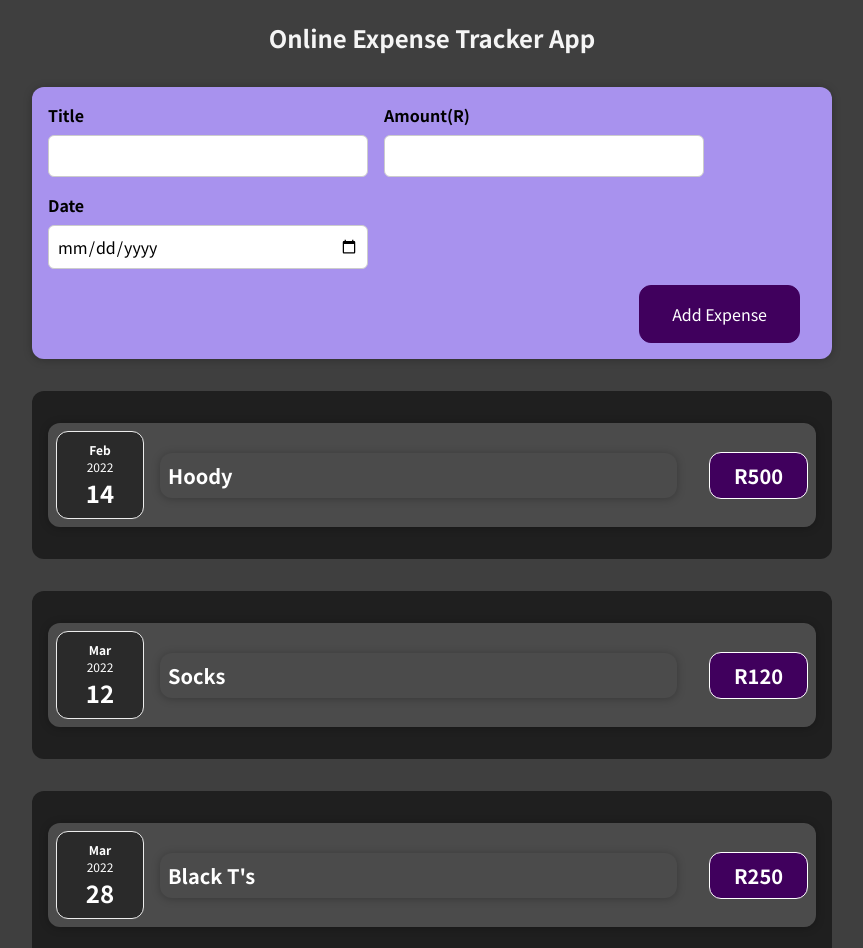
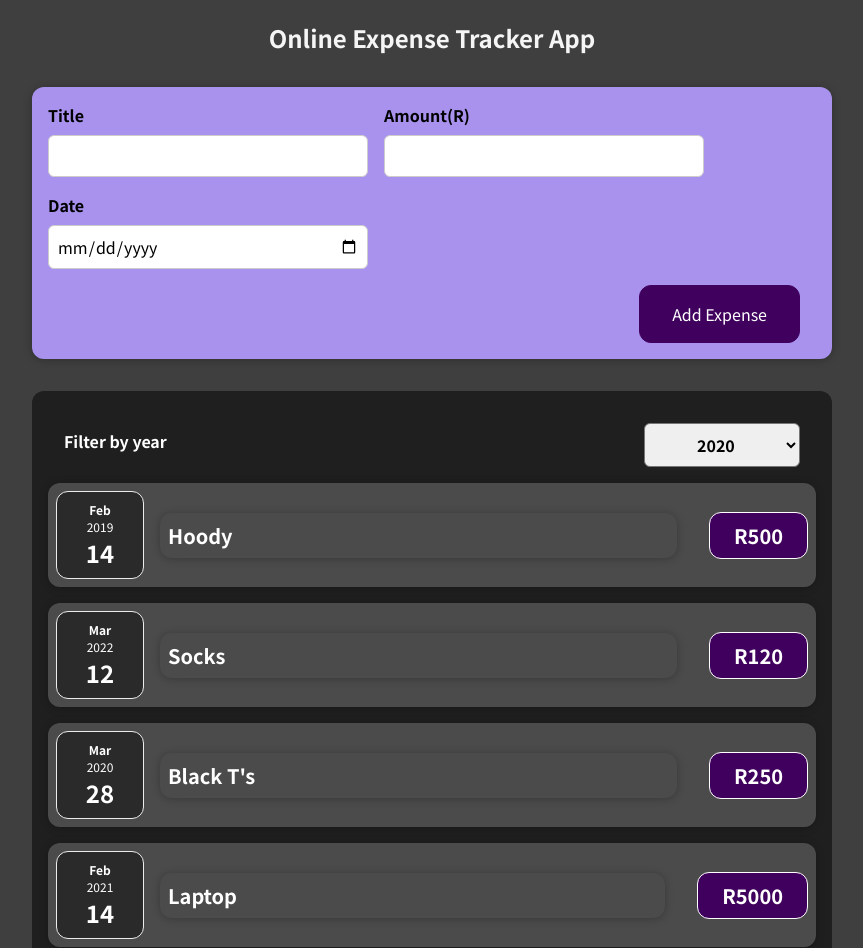
Before and after one commit to Azania-Mokhampane/expense_app, a React (Create React App) app: page / in a window 1280 px wide. Shown: the top 948 px of the page, without its empty margins (208-1071 px from the left). Built offline with nearby package versions, Linux system fonts and the light colour scheme.

Commit message:
feat: year filter

```diff
--- a/src/App.js
+++ b/src/App.js
@@ -11,7 +11,7 @@ const App = () => {
       id: "p1",
       title: "Hoody",
       amount: 500,
-      date: new Date(2022, 1, 14),
+      date: new Date(2019, 1, 14),
     },
     {
       id: "p2",
@@ -23,7 +23,25 @@ const App = () => {
       id: "p3",
       title: "Black T's",
       amount: 250,
-      date: new Date(2022, 2, 28),
+      date: new Date(2020, 2, 28),
+    },
+    {
+      id: "p4",
+      title: "Laptop",
+      amount: 5000,
+      date: new Date(2021, 1, 14),
+    },
+    {
+      id: "p5",
+      title: "Web Camera",
+      amount: 700,
+      date: new Date(2022, 2, 12),
+    },
+    {
+      id: "p6",
+      title: "Headphones",
+      amount: 850,
+      date: new Date(2020, 2, 28),
     },
   ];
 
@@ -34,13 +52,9 @@ const App = () => {
     <>
       <div className="header">Online Expense Tracker App</div>
       <NewExpense onSaveExpense={addExpenseHandler} />
-      {expenses.map((items) => (
-        <Expenses
-          nameOfProduct={items.title}
-          price={items.amount}
-          date={items.date}
-        />
-      ))}
+
+      <Expenses items={expenses} />
+
       {/* this .map method its more like writing a for loop to loop through an array, without writing all the long code */}
       <div>
         <p className="developer">
--- /dev/null
+++ b/src/components/Expenses/ExpenseFilter.css
@@ -0,0 +1,24 @@
+.expenses-filter {
+  color: white;
+  padding: 0 1rem;
+}
+
+.expenses-filter__control {
+  display: flex;
+  width: 100%;
+  align-items: center;
+  justify-content: space-between;
+  margin: 1rem 0;
+}
+
+.expenses-filter label {
+  font-weight: bold;
+  margin-bottom: 0.5rem;
+}
+
+.expenses-filter select {
+  font: inherit;
+  padding: 0.5rem 3rem;
+  font-weight: bold;
+  border-radius: 6px;
+}
--- /dev/null
+++ b/src/components/Expenses/ExpenseFilter.js
@@ -0,0 +1,23 @@
+import React from "react";
+
+import "./ExpenseFilter.css";
+
+const ExpensesFilter = (props) => {
+  const dropdownChangeHandler = (event) =>
+    props.onChangeHandler(event.target.value);
+  return (
+    <div className="expenses-filter">
+      <div className="expenses-filter__control">
+        <label>Filter by year</label>
+        <select value={props.selected} onChange={dropdownChangeHandler}>
+          <option value="2022">2022</option>
+          <option value="2021">2021</option>
+          <option value="2020">2020</option>
+          <option value="2019">2019</option>
+        </select>
+      </div>
+    </div>
+  );
+};
+
+export default ExpensesFilter;
--- a/src/components/Expenses/Expenses.js
+++ b/src/components/Expenses/Expenses.js
@@ -1,14 +1,55 @@
-import React from "react";
+import React, { useState } from "react";
 import "./Expenses.css";
 import ExpenseItem from "./ExpenseItem";
+import ExpensesFilter from "./ExpenseFilter";
 
 //props is an object that contains all the information we have on our app
 // where ever you are going to use the props, in your component you must include it as a parameter in your function and dont forget the key's
-const Expenses = ({ nameOfProduct, price, date }) => {
+const Expenses = (props) => {
+  const [filteredYear, setFilteredYear] = useState("2020");
+
+  const filterChangeHandler = (selectedYear) => {
+    setFilteredYear(selectedYear);
+  };
   return (
-    <div className="expenses">
-      <ExpenseItem nameOfProduct={nameOfProduct} price={price} date={date} />
-    </div>
+    <>
+      <div className="expenses">
+        <ExpensesFilter
+          selected={filteredYear}
+          onChangeHandler={filterChangeHandler}
+        />
+        <ExpenseItem
+          nameOfProduct={props.items[0].title}
+          price={props.items[0].amount}
+          date={props.items[0].date}
+        />
+        <ExpenseItem
+          nameOfProduct={props.items[1].title}
+          price={props.items[1].amount}
+          date={props.items[1].date}
+        />
+        <ExpenseItem
+          nameOfProduct={props.items[2].title}
+          price={props.items[2].amount}
+          date={props.items[2].date}
+        />
+        <ExpenseItem
+          nameOfProduct={props.items[3].title}
+          price={props.items[3].amount}
+          date={props.items[3].date}
+        />
+        <ExpenseItem
+          nameOfProduct={props.items[4].title}
+          price={props.items[4].amount}
+          date={props.items[4].date}
+        />
+        <ExpenseItem
+          nameOfProduct={props.items[5].title}
+          price={props.items[5].amount}
+          date={props.items[5].date}
+        />
+      </div>
+    </>
   );
 };
 
```
Also changed, not shown: 1 other file (tests, documents, lock files or other folders).
